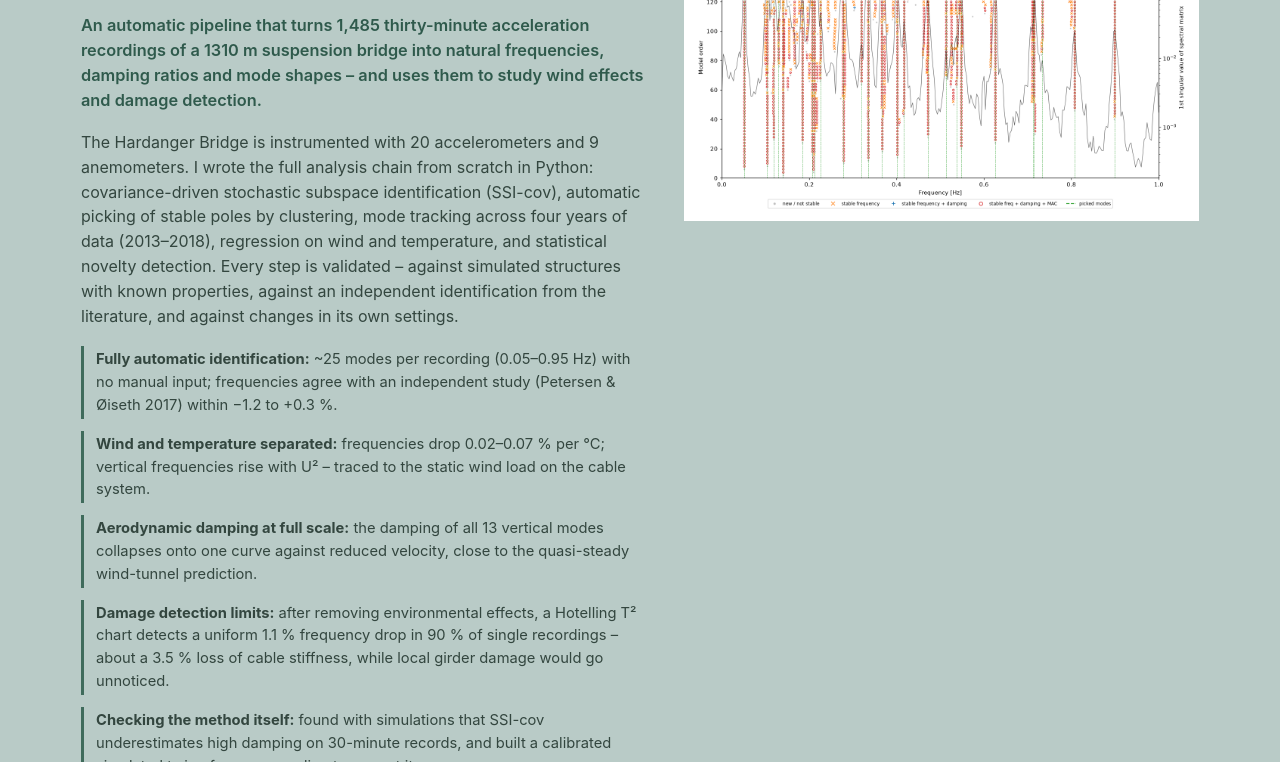
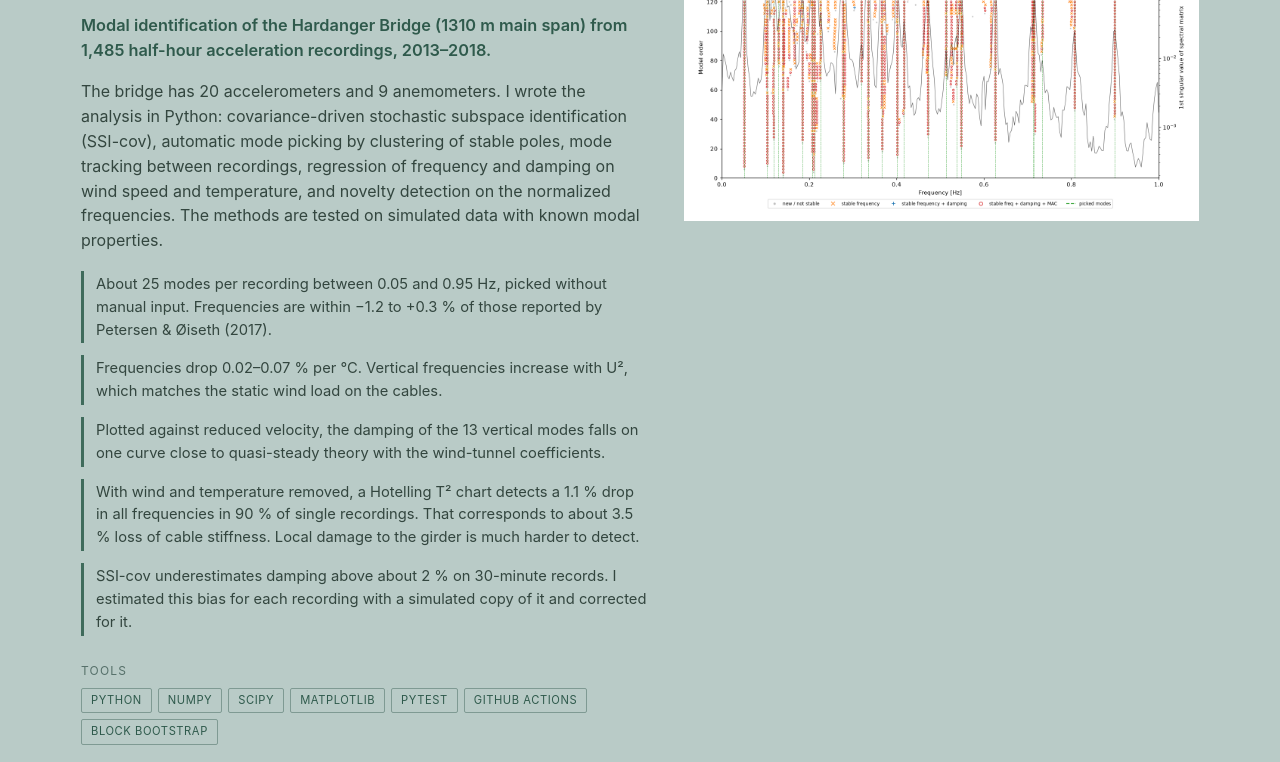
Before and after one commit to hennindg/hennindg, a plain HTML site: page projects/hardanger-oma/index.html in a window 1280 px wide. Shown: the part 188-950 px from the top of the page. Drawn offline with Linux system fonts and the light colour scheme.

Commit message:
Plainer wording on the front page and project page
Co-Authored-By: Claude Opus 5.5 <noreply@anthropic.com>

```diff
--- a/projects/hardanger-oma/index.html
+++ b/projects/hardanger-oma/index.html
@@ -24,28 +24,26 @@
       <section class="project-hero">
         <div>
           <h1>Operational Modal Analysis of the Hardanger Bridge</h1>
-          <p class="lead">An automatic pipeline that turns 1,485 thirty-minute acceleration recordings of a
-            1310 m suspension bridge into natural frequencies, damping ratios and mode shapes – and uses them to
-            study wind effects and damage detection.</p>
-          <p>The Hardanger Bridge is instrumented with 20 accelerometers and 9 anemometers. I wrote the full
-            analysis chain from scratch in Python: covariance-driven stochastic subspace identification (SSI-cov),
-            automatic picking of stable poles by clustering, mode tracking across four years of data (2013–2018), regression
-            on wind and temperature, and statistical novelty detection. Every step is validated – against
-            simulated structures with known properties, against an independent identification from the literature,
-            and against changes in its own settings.</p>
+          <p class="lead">Modal identification of the Hardanger Bridge (1310 m main span) from 1,485
+            half-hour acceleration recordings, 2013–2018.</p>
+          <p>The bridge has 20 accelerometers and 9 anemometers. I wrote the analysis in Python: covariance-driven
+            stochastic subspace identification (SSI-cov), automatic mode picking by clustering of stable poles, mode
+            tracking between recordings, regression of frequency and damping on wind speed and temperature, and
+            novelty detection on the normalized frequencies. The methods are tested on simulated data with known
+            modal properties.</p>
 
           <ul class="highlights">
-            <li><strong>Fully automatic identification:</strong> ~25 modes per recording (0.05–0.95 Hz) with no manual
-              input; frequencies agree with an independent study (Petersen &amp; Øiseth 2017) within −1.2 to +0.3 %.</li>
-            <li><strong>Wind and temperature separated:</strong> frequencies drop 0.02–0.07 % per °C; vertical
-              frequencies rise with U² – traced to the static wind load on the cable system.</li>
-            <li><strong>Aerodynamic damping at full scale:</strong> the damping of all 13 vertical modes collapses onto
-              one curve against reduced velocity, close to the quasi-steady wind-tunnel prediction.</li>
-            <li><strong>Damage detection limits:</strong> after removing environmental effects, a Hotelling T² chart
-              detects a uniform 1.1 % frequency drop in 90 % of single recordings – about a 3.5 % loss of cable
-              stiffness, while local girder damage would go unnoticed.</li>
-            <li><strong>Checking the method itself:</strong> found with simulations that SSI-cov underestimates high
-              damping on 30-minute records, and built a calibrated simulated twin of every recording to correct it.</li>
+            <li>About 25 modes per recording between 0.05 and 0.95 Hz, picked without manual input. Frequencies are
+              within −1.2 to +0.3 % of those reported by Petersen &amp; Øiseth (2017).</li>
+            <li>Frequencies drop 0.02–0.07 % per °C. Vertical frequencies increase with U², which matches the
+              static wind load on the cables.</li>
+            <li>Plotted against reduced velocity, the damping of the 13 vertical modes falls on one curve close to
+              quasi-steady theory with the wind-tunnel coefficients.</li>
+            <li>With wind and temperature removed, a Hotelling T² chart detects a 1.1 % drop in all frequencies in
+              90 % of single recordings. That corresponds to about 3.5 % loss of cable stiffness. Local damage to the
+              girder is much harder to detect.</li>
+            <li>SSI-cov underestimates damping above about 2 % on 30-minute records. I estimated this bias for
+              each recording with a simulated copy of it and corrected for it.</li>
           </ul>
 
           <p class="section-label">Tools</p>
@@ -72,12 +70,12 @@
       </section>
 
       <section class="details">
-        <h2>Visual Details</h2>
+        <h2>Figures</h2>
         <div class="figure-grid">
           <figure>
             <img src="../../assets/images/hardanger-oma/reduced_velocity_test.png" alt="Aerodynamic damping against reduced velocity">
-            <figcaption><strong>Aerodynamic damping</strong>Damping of all vertical modes minus the structural part,
-              against reduced velocity U/(Bω). The full-scale data follow the quasi-steady wind-tunnel line without any fitted parameter.</figcaption>
+            <figcaption><strong>Aerodynamic damping</strong>Damping of the vertical modes minus the structural part,
+              against reduced velocity U/(Bω), compared with quasi-steady theory (no fitted parameters).</figcaption>
           </figure>
           <figure>
             <img src="../../assets/images/hardanger-oma/regression_frequency.png" alt="Frequency against wind speed and temperature">
@@ -86,25 +84,25 @@
           </figure>
           <figure>
             <img src="../../assets/images/hardanger-oma/novelty_detection.png" alt="Hotelling T-squared control chart">
-            <figcaption><strong>Novelty detection</strong>Frequencies normalized for wind and temperature, monitored
-              with a Hotelling T² control chart, and the frequency drop that would be detected.</figcaption>
+            <figcaption><strong>Novelty detection</strong>Hotelling T² chart of the frequencies after removing wind and
+              temperature effects, and the probability of detecting a given frequency drop.</figcaption>
           </figure>
           <figure>
             <img src="../../assets/images/hardanger-oma/cable_girder_model.png" alt="Cable–girder model fit">
-            <figcaption><strong>Cable–girder model</strong>A deflection-theory beam-and-cable model fitted to the
-              measured frequencies reproduces almost all vertical modes within ±0.4 %, and turns frequency drops into stiffness losses.</figcaption>
+            <figcaption><strong>Cable–girder model</strong>Beam-and-cable model (deflection theory) fitted to the
+              measured frequencies. It matches most vertical modes within ±0.4 % and is used to convert frequency drops into stiffness losses.</figcaption>
           </figure>
           <figure>
             <img src="../../assets/images/hardanger-oma/block_rows_simulation.png" alt="Damping bias of SSI-cov in simulation">
-            <figcaption><strong>Checking the method</strong>Simulated bridge records with known damping reveal a
-              finite-record bias in the identified damping that grows with the number of block rows.</figcaption>
+            <figcaption><strong>Damping bias</strong>Identified minus true damping for simulated records. The error
+              grows with the damping and with the number of block rows.</figcaption>
           </figure>
         </div>
         <p style="font-size:0.8rem;color:var(--muted);margin-top:18px">Data: <em>Wind and Acceleration Data from the Hardanger Bridge</em>, NTNU,
           DOI <a href="https://doi.org/10.21400/5ng8980s">10.21400/5ng8980s</a>, CC-BY 4.0.</p>
       </section>
 
-      <a class="back-link" href="../../">← Back to Projects</a>
+      <a class="back-link" href="../../">← Back</a>
     </div>
   </main>
 </body>
```
Also changed, not shown: index.html (+6 -8 lines).
